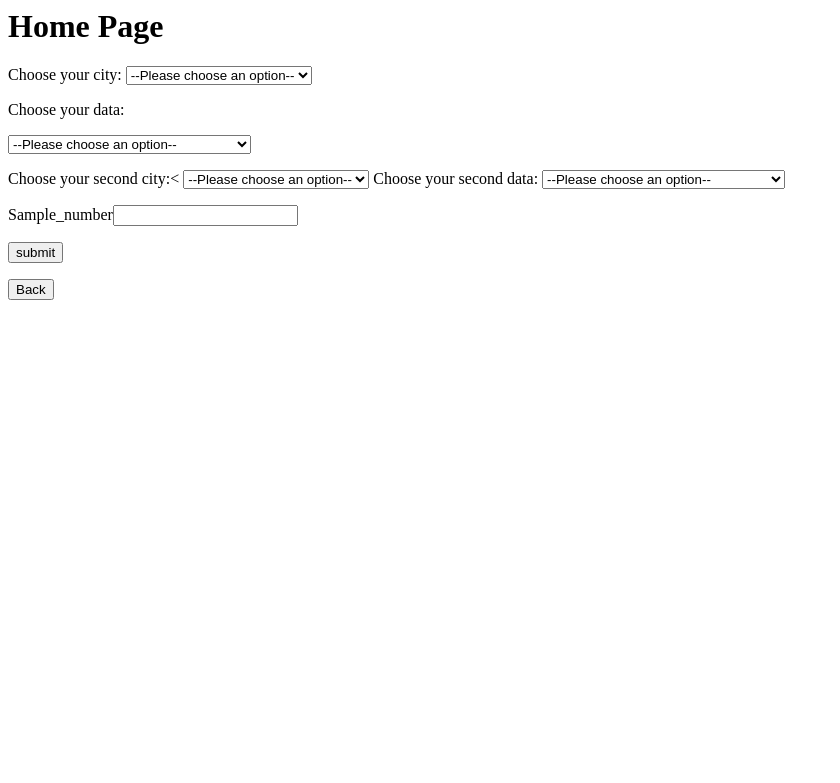
After one commit to MaximeWbr/SLabs, a Flask app: page /paramCompare in a window 1280 px wide. The commit adds this page. Shown: the top 783 px of the page, without its empty margins (0-840 px from the left). Run offline with Flask 2, Linux system fonts and the light colour scheme.

Commit message:
Create the compare page and param page

```diff
--- /dev/null
+++ b/templates/paramCompare.html
@@ -0,0 +1,57 @@
+<html>
+	<body>
+		<h1>Home Page</h1>
+		<form action = "http://localhost:5000/plotCompare" method = "POST">
+
+		<label for="city-select">Choose your city:</label>
+		<select name="city" id="city">
+			<option value="">--Please choose an option--</option>
+			<option value="Toulouse">Toulouse</option>
+		</select>
+
+
+
+		<p><label for="data-select">Choose your data:</label></p>
+		<p><select name="data" id="label">
+			<option value="">--Please choose an option--</option>
+			<option value="temperature_partie_decimale">temperature_partie_decimale</option>
+			<option value="pression">pression</option>
+			<option value="humidite">humidite</option>
+			<option value="pluie_en_augets">pluie_en_augets</option>
+			<option value="pluie_la_plus_intense_durant_1_min">pluie_la_plus_intense_durant_1_min</option>
+			<option value="force_rafale_max">force_rafale_max</option>
+			<option value="force_moyenne_du_vecteur_de_vent">force_moyenne_du_vecteur_de_vent</option>
+			<option value="force_moyenne_du_vecteur_de_vent">force_moyenne_du_vecteur_de_vent</option>
+			<option value="force_du_vecteur_de_vent_max">force_du_vecteur_de_vent_max</option>
+		</select></p>
+
+		<label for="city-select2">Choose your second city:</label><
+		<select name="city2" id="city2">
+			<option value="">--Please choose an option--</option>
+			<option value="Toulouse">Toulouse</option>
+		</select>
+
+		<label for="data-select2">Choose your second data:</label>
+		<select name="data2" id="label2">
+			<option value="">--Please choose an option--</option>
+			<option value="temperature_partie_decimale">temperature_partie_decimale</option>
+			<option value="pression">pression</option>
+			<option value="humidite">humidite</option>
+			<option value="pluie_en_augets">pluie_en_augets</option>
+			<option value="pluie_la_plus_intense_durant_1_min">pluie_la_plus_intense_durant_1_min</option>
+			<option value="force_rafale_max">force_rafale_max</option>
+			<option value="force_moyenne_du_vecteur_de_vent">force_moyenne_du_vecteur_de_vent</option>
+			<option value="force_moyenne_du_vecteur_de_vent">force_moyenne_du_vecteur_de_vent</option>
+			<option value="force_du_vecteur_de_vent_max">force_du_vecteur_de_vent_max</option>
+		</select>
+
+		<p>Sample_number<input type = "text" name = "sample_number" /></p>
+
+		<p><input type = "submit" value = "submit" /></p>
+		</form>
+
+		<form action = "http://localhost:5000/" method = "POST">
+			<p><input type = "submit" value = "Back" /></p>
+		</form>
+	</body>
+</html>
--- a/templates/plot.html
+++ b/templates/plotCompare.html
@@ -4,12 +4,12 @@
 		<title>Home page</title>
 	</head>
 	<body>
-		<h1>Plot Temperature of Toulouse!</h1>
+		<h1>Plot the comparaison between your selected data</h1>
 		<figure>
 			<img src=/static/images/{{ image_path }} alt="p">
 		</figure>
 		<form action = "http://localhost:5000/" method = "POST">
-			<p><input type = "submit" value = "back" /></p>
+			<p><input type = "submit" value = "Back" /></p>
 		</form>
 	</body>
 </html>
--- a/webSite.py
+++ b/webSite.py
@@ -15,7 +15,16 @@ app.config['SEND_FILE_MAX_AGE_DEFAULT'] = 0
 def home():
 	return render_template('param.html')
 
-#Plot page
+
+@app.route("/paramSingle", methods=['POST', 'GET'])
+def single():
+	return render_template('paramSingle.html')
+
+@app.route("/paramCompare", methods=['POST', 'GET'])
+def Compare():
+	return render_template('paramCompare.html')
+
+#Single Plot page
 @app.route('/plot', methods=['POST', 'GET'])
 def image():
 	if request.method == 'POST':
@@ -31,13 +40,38 @@ def image():
 	toulouseDB = DataBase(city, TOULOUSE_URL_LIST, TOULOUSE_NAME_LSIT,0)
 	# Read the data bases
 	toulouseDB._getData(output_dir+"Teso.csv")
-	print(toulouseDB.listeLabel)
 	data = toulouseDB._getSpecificData(label) #temperature_partie_decimale
 	# Plot data
 	visu = Visualization()
 	figName = visu._plotData(label, data, s_number)
 	return render_template('plot.html', image_path =figName)
 
+#Compare Plot page
+@app.route('/plotCompare', methods=['POST', 'GET'])
+def imageCompare():
+	if request.method == 'POST':
+		result = request.form
+		city1 = request.form["city"]
+		label1 = request.form["data"]
+		s_number = int(request.form["sample_number"])
+		city2 = request.form["city2"]
+		label2 = request.form["data2"]
+
+
+	# Create folder for data base
+	output_dir = TOULOUSE_PATH_DB
+	mkdir_p(output_dir)
+	# Get the corresponding data bases
+	toulouseDB = DataBase(city1, TOULOUSE_URL_LIST, TOULOUSE_NAME_LSIT,0)
+	# Read the data bases
+	toulouseDB._getData(output_dir+"Teso.csv")
+	print(toulouseDB.listeLabel)
+	data = toulouseDB._getSpecificData(label1)
+	data2 = toulouseDB._getSpecificData(label2)
+	# Plot data
+	visu = Visualization()
+	figName = visu._plotCompare(label1, data, label2, data2, s_number)
+	return render_template('plotCompare.html', image_path =figName)
 
 if __name__ == "__main__":
 	app.run()
```
Also changed, not shown: src/Visualization.py (+5 -4 lines), templates/param.html (+5 -25 lines), templates/paramSingle.html (added, +34 -0 lines).
